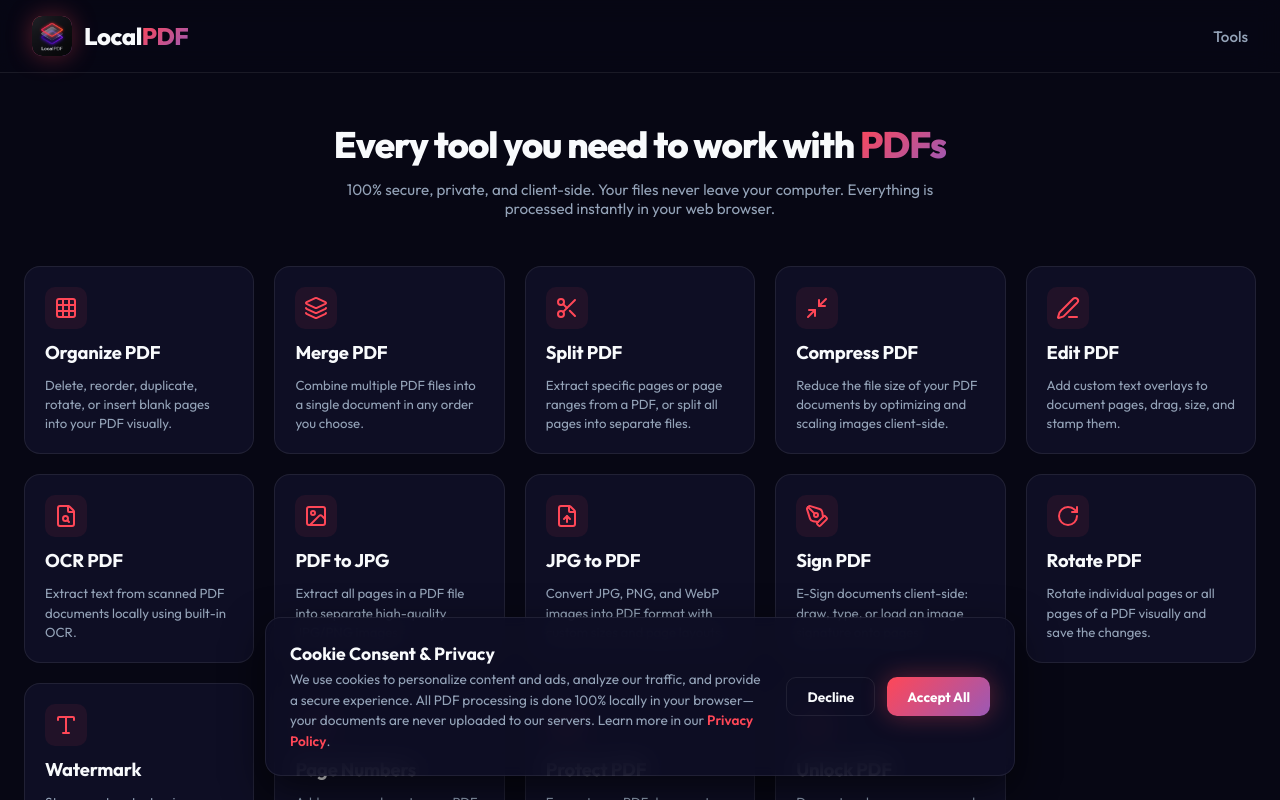
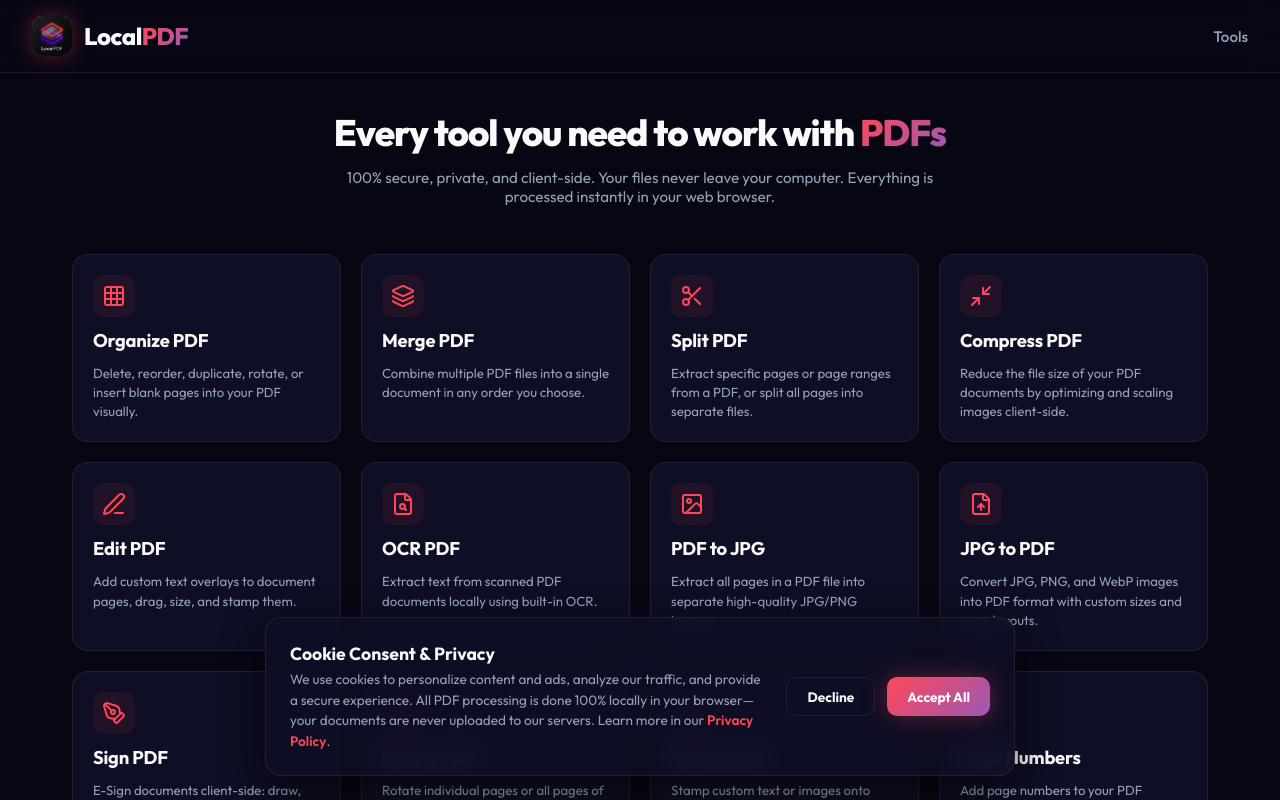
Before and after one commit to Tuyishimire-lab/Localpdf, a Next.js app: page / in a window 1280 px wide. Shown: the top 800 px of the page. Built offline with nearby package versions, Linux system fonts and the light colour scheme.

Commit message:
Align workspace header elements horizontally and fix grid column overflow

```diff
--- a/src/app/components/tools/EditTool.js
+++ b/src/app/components/tools/EditTool.js
@@ -617,14 +617,14 @@
       <div
         style={{
           width: '100%',
-          maxWidth: '850px',
+          maxWidth: '100%',
           maxHeight: '68vh',
           overflow: 'auto',
           border: '1px solid var(--border-color)',
           borderRadius: '8px',
           backgroundColor: 'rgba(7,7,20,0.6)',
           backdropFilter: 'blur(10px)',
-          padding: '1.5rem',
+          padding: '0.75rem',
           display: 'grid',
           placeItems: 'center'
         }}
--- a/src/app/globals.css
+++ b/src/app/globals.css
@@ -77,8 +77,8 @@
   flex: 1;
   display: flex;
   flex-direction: column;
-  padding: 2rem 1.5rem;
-  max-width: 1300px;
+  padding: 1.25rem 2rem;
+  max-width: 1200px;
   width: 100%;
   margin: 0 auto;
   animation: fadeIn 0.5s ease-out;
@@ -257,8 +257,8 @@
 /* Tool Workspaces */
 .workspace-container {
   display: grid;
-  grid-template-columns: 1fr 350px;
-  gap: 2rem;
+  grid-template-columns: minmax(0, 1fr) 320px;
+  gap: 1.25rem;
   flex: 1;
   width: 100%;
   align-items: start;
@@ -274,7 +274,7 @@
   background-color: rgba(14, 14, 36, 0.4);
   border: 1px solid var(--border-color);
   border-radius: var(--border-radius-lg);
-  padding: 2rem;
+  padding: 1.25rem;
   min-height: 450px;
   display: flex;
   flex-direction: column;
@@ -287,10 +287,10 @@
   background-color: var(--bg-card);
   border: 1px solid var(--border-color);
   border-radius: var(--border-radius-lg);
-  padding: 1.75rem;
+  padding: 1.25rem;
   display: flex;
   flex-direction: column;
-  gap: 1.5rem;
+  gap: 1.25rem;
   position: sticky;
   top: 100px;
 }
```
Also changed, not shown: src/app/components/Workspace.js (+27 -7 lines).
